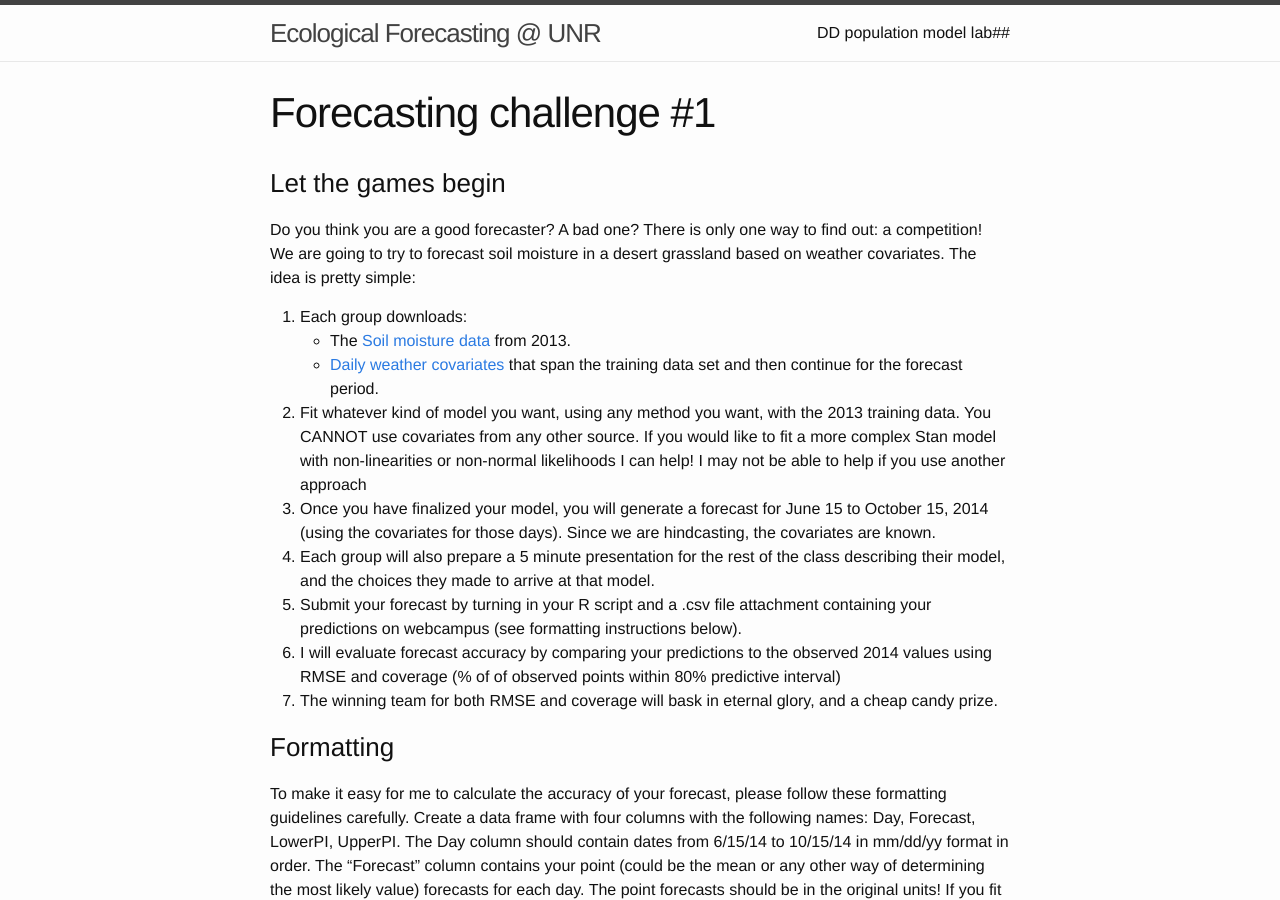
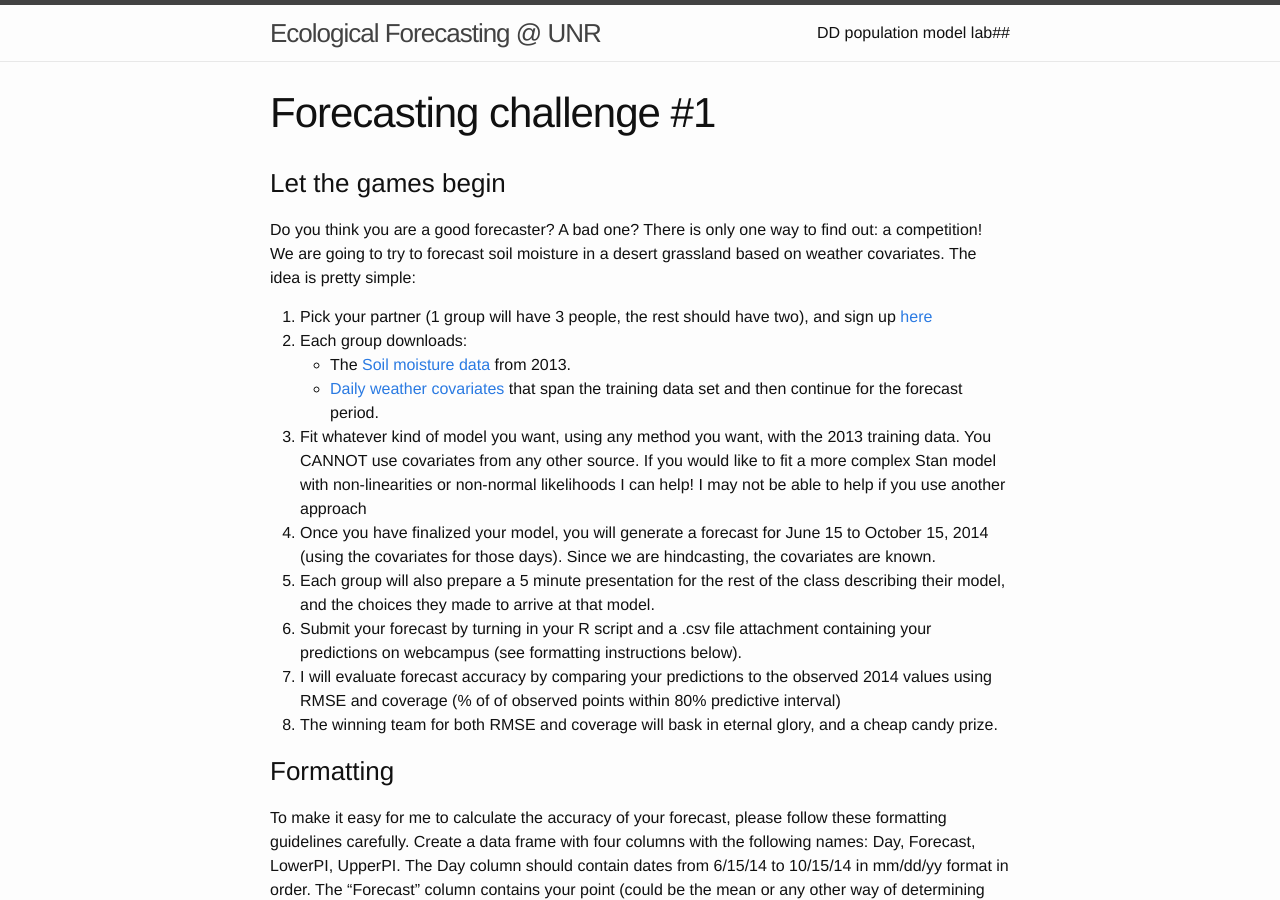
Before and after one commit to bobshriver/UNR-EcoForecast, a Jekyll site: the page built from labs/challenge1.md, in a window 1280 px wide and 900 px high. Built offline with Jekyll 4.4.1, drawn with Linux system fonts in a browser that asks for light colours.

Commit message:
Update challenge

```diff
--- a/labs/challenge1.html
+++ b/labs/challenge1.html
@@ -350,6 +350,7 @@ pre code {
 <h3>Let the games begin</h3>
 <p>Do you think you are a good forecaster? A bad one? There is only one way to find out: a competition! We are going to try to forecast soil moisture in a desert grassland based on weather covariates. The idea is pretty simple:</p>
 <ol style="list-style-type: decimal">
+<li>Pick your partner (1 group will have 3 people, the rest should have two), and sign up <a href="https://docs.google.com/spreadsheets/d/1S56c6t4B002LyEM0VB-GBNOnMyfKnYxngniaBfSs9hM/edit?usp=sharing">here</a></li>
 <li>Each group downloads:
 <ul>
 <li>The <a href="https://github.com/bobshriver/UNR-EcoForecast/blob/main/data/Forecasting1/2013_data.csv">Soil moisture data</a> from 2013.</li>
--- a/labs/challenge1.md
+++ b/labs/challenge1.md
@@ -9,16 +9,17 @@ layout: post
 
 Do you think you are a good forecaster? A bad one? There is only one way to find out: a competition! We are going to try to forecast soil moisture in a desert grassland based on weather covariates. The idea is pretty simple:
 
-1. Each group downloads:
+1. Pick your partner (1 group will have 3 people, the rest should have two), and sign up [here](https://docs.google.com/spreadsheets/d/1S56c6t4B002LyEM0VB-GBNOnMyfKnYxngniaBfSs9hM/edit?usp=sharing)
+2. Each group downloads:
       + The [Soil moisture data](https://github.com/bobshriver/UNR-EcoForecast/blob/main/data/Forecasting1/2013_data.csv) from 2013.
       + [Daily weather covariates](https://github.com/bobshriver/UNR-EcoForecast/blob/main/data/Forecasting1/WeatherData.csv) that span the training data set and then continue for the forecast period.
-2. Fit whatever kind of model you want, using any method you want, with the 2013 training data. You CANNOT use covariates from any other source. If you would like to fit a more complex Stan model with non-linearities or non-normal likelihoods I can help! I may not be able to help if you use another approach
-3. Once you have finalized your model, you will generate a forecast for June 15 to October 15, 2014 (using the covariates for those days). Since we are hindcasting, the covariates are known.
-4. Each group will also prepare a 5 minute presentation for the rest of the  class describing their model, and the choices they made to arrive at that model.
-5. Submit your forecast by turning in your R script and a .csv file attachment containing your predictions on webcampus (see formatting instructions below).
-6. I will evaluate forecast accuracy by comparing your predictions to the observed
+3. Fit whatever kind of model you want, using any method you want, with the 2013 training data. You CANNOT use covariates from any other source. If you would like to fit a more complex Stan model with non-linearities or non-normal likelihoods I can help! I may not be able to help if you use another approach
+4. Once you have finalized your model, you will generate a forecast for June 15 to October 15, 2014 (using the covariates for those days). Since we are hindcasting, the covariates are known.
+5. Each group will also prepare a 5 minute presentation for the rest of the  class describing their model, and the choices they made to arrive at that model.
+6. Submit your forecast by turning in your R script and a .csv file attachment containing your predictions on webcampus (see formatting instructions below).
+7. I will evaluate forecast accuracy by comparing your predictions to the observed
 2014 values using RMSE and coverage (% of of observed points within 80% predictive interval)
-7. The winning team for both RMSE and coverage will bask in eternal glory, and a cheap candy prize.
+8. The winning team for both RMSE and coverage will bask in eternal glory, and a cheap candy prize.
 
 ### Formatting ###
 
```
